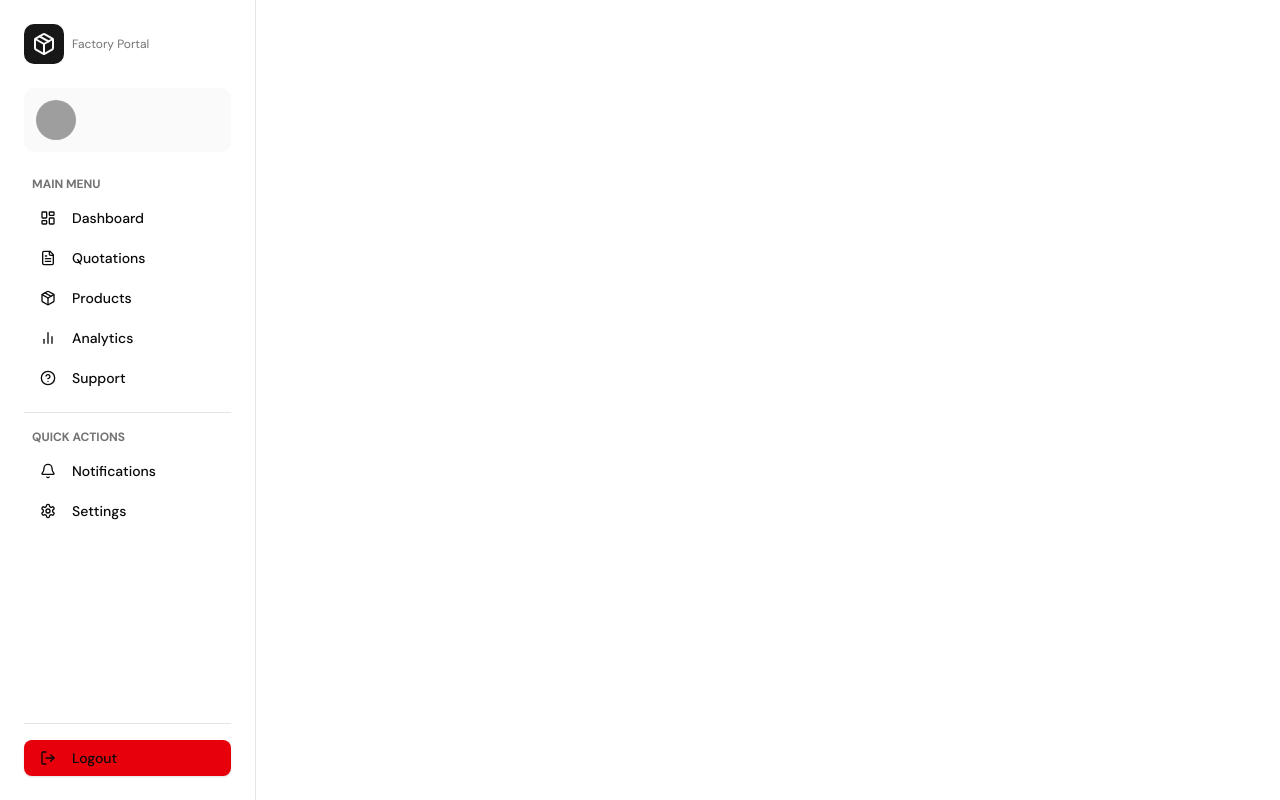
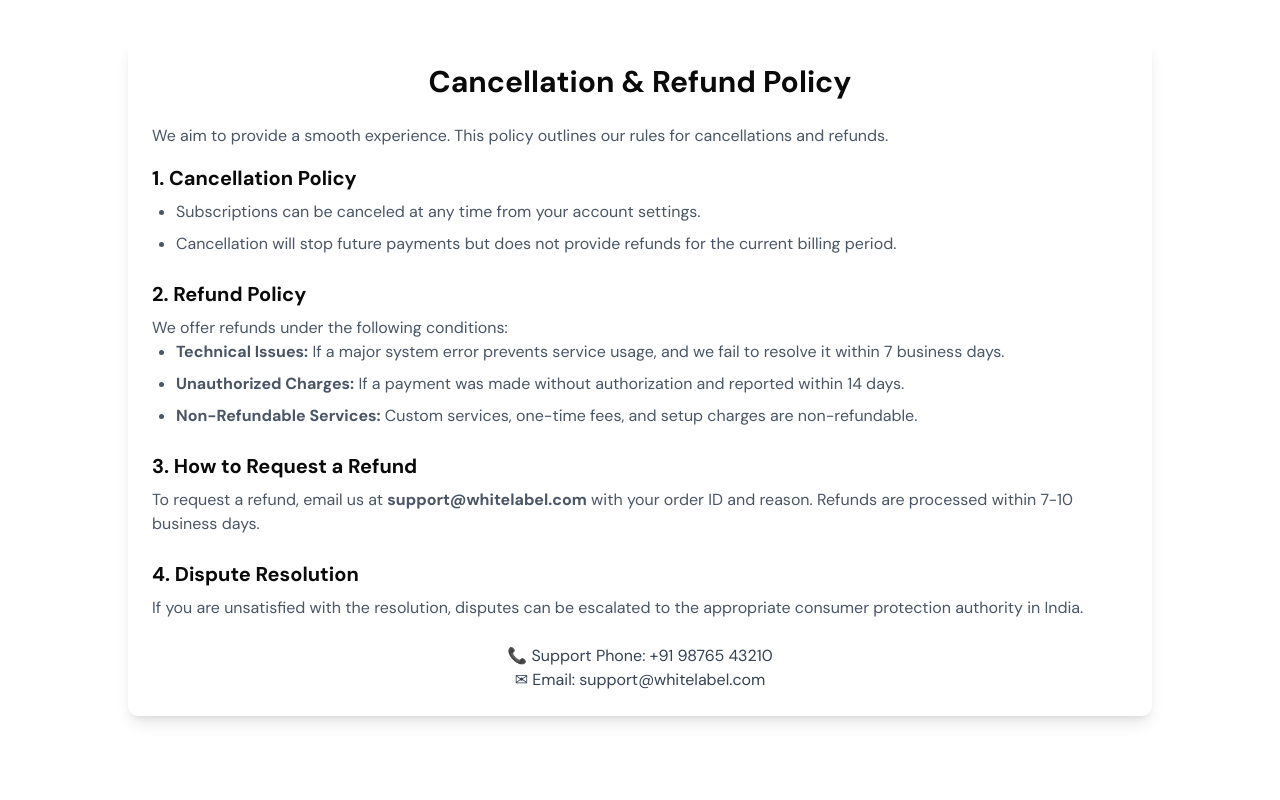
Before and after one commit to quotely-co/factory, a React (Vite) app: page /refund in a window 1280 px wide. Built offline with nearby package versions, Linux system fonts and the light colour scheme; grey boxes are pictures that could not be loaded.

Commit message:
updated the subdomain

```diff
--- a/src/App.jsx
+++ b/src/App.jsx
@@ -1,50 +1,61 @@
-import { Suspense, lazy, useEffect } from "react";
-import { BrowserRouter as Router, Routes, Route, useSearchParams } from "react-router-dom";
-import Cookies from "js-cookie";
+import { Suspense, lazy, useEffect, useState } from "react";
+import { BrowserRouter as Router, Routes, Route } from "react-router-dom";
 import { Toaster } from "react-hot-toast";
 import LoadingSpinner from "./components/common/Loading";
 
-// Lazy-loaded components
+const Landing = lazy(() => import("./pages/Landing"));
+const FactoryDashboard = lazy(() => import("./pages/factory/FactoryDashboard"));
 const Support = lazy(() => import("./pages/Support"));
 const ContactUs = lazy(() => import("./pages/ContactUs"));
 const TermsOfService = lazy(() => import("./pages/TermsOfService"));
 const PrivacyPolicy = lazy(() => import("./pages/PrivacyPolicy"));
 const RefundPolicy = lazy(() => import("./pages/RefundPolicy"));
-const FactoryDashboard = lazy(() => import("./pages/factory/FactoryDashboard"));
 
-// Token handler component
-const TokenHandler = () => {
-  const [searchParams] = useSearchParams();
-  const token = searchParams.get("token");
+function AppRouter() {
+  const [isValidSubdomain, setIsValidSubdomain] = useState(null);
+  const hostParts = window.location.hostname.split(".");
+  const isLocalhost = window.location.hostname === "localhost";
+  const hasSubdomain = hostParts.length > 2 || (!isLocalhost && hostParts.length > 1);
+  const subdomain = hasSubdomain ? hostParts[0] : null;
 
   useEffect(() => {
-    if (token) {
-      // Save token in cookies
-      Cookies.set("authToken", token, { expires: 7, path: "/" });
+    if (subdomain) {
+      fetch(`/api/check-subdomain?subdomain=${subdomain}`)
+        .then((res) => res.json())
+        .then((data) => {
+          setIsValidSubdomain(data.valid); // Backend should return { valid: true/false }
+        })
+        .catch(() => setIsValidSubdomain(false)); // If error, assume invalid
+    } else {
+      setIsValidSubdomain(true); // No subdomain, so allow access
+    }
+  }, [subdomain]);
 
-      // Remove token from URL for security
-      window.history.replaceState({}, document.title, window.location.pathname);
+  if (isValidSubdomain === null) {
+    return <LoadingSpinner />; // Show loading while checking
   }
-  }, [token]);
 
-  return null; // No UI needed
-};
-
-const App = () => (
+  return (
     <Router>
-    <TokenHandler /> {/* Handles token extraction and storage */}
       <Suspense fallback={<LoadingSpinner />}>
         <Routes>
-        <Route path="/*" element={<FactoryDashboard />} />
+          {isValidSubdomain && subdomain ? (
+            <Route path="/*" element={<FactoryDashboard subdomain={subdomain} />} />
+          ) : (
+            <>
+              <Route path="/" element={<Landing />} />
               <Route path="/support" element={<Support />} />
               <Route path="/contact" element={<ContactUs />} />
-        <Route path="/terms-of-service" element={<TermsOfService />} />
-        <Route path="/privacy-policy" element={<PrivacyPolicy />} />
-        <Route path="/refund-policy" element={<RefundPolicy />} />
+              <Route path="/terms" element={<TermsOfService />} />
+              <Route path="/privacy" element={<PrivacyPolicy />} />
+              <Route path="/refund" element={<RefundPolicy />} />
+            </>
+          )}
         </Routes>
       </Suspense>
       <Toaster />
     </Router>
   );
+}
 
-export default App;
+export default AppRouter;
--- a/vite.config.js
+++ b/vite.config.js
@@ -5,17 +5,12 @@ import svgr from "vite-plugin-svgr"
 import path from "path";
 
 
-// // https://vite.dev/config/
-// export default defineConfig({
-//   plugins: [react(), tailwindcss()],
-// })
-
-
-// import svgr from "vite-plugin-svgr"
-// import path from "path";
 
 export default defineConfig({
   plugins: [react(), svgr(),tailwindcss()],
+  server: {
+    port: 3000,
+  },
   resolve: {
     alias: {
       "@": path.resolve(__dirname, "./src"),
```
Lines whose indentation alone changed are shown as unchanged.
